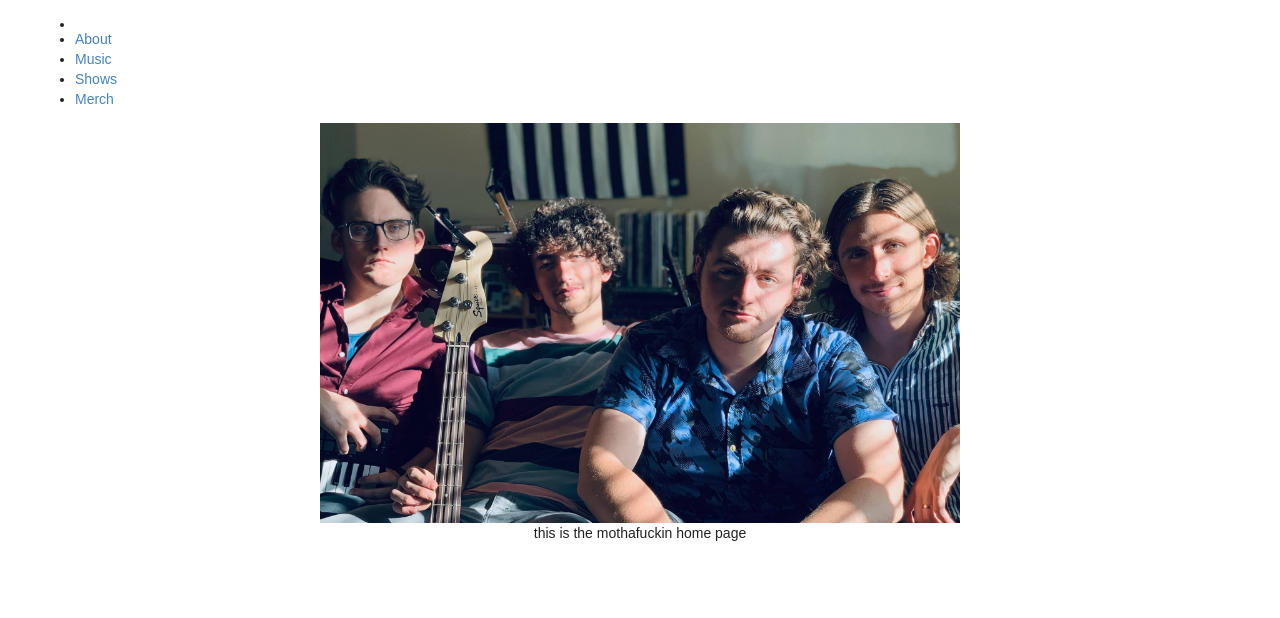
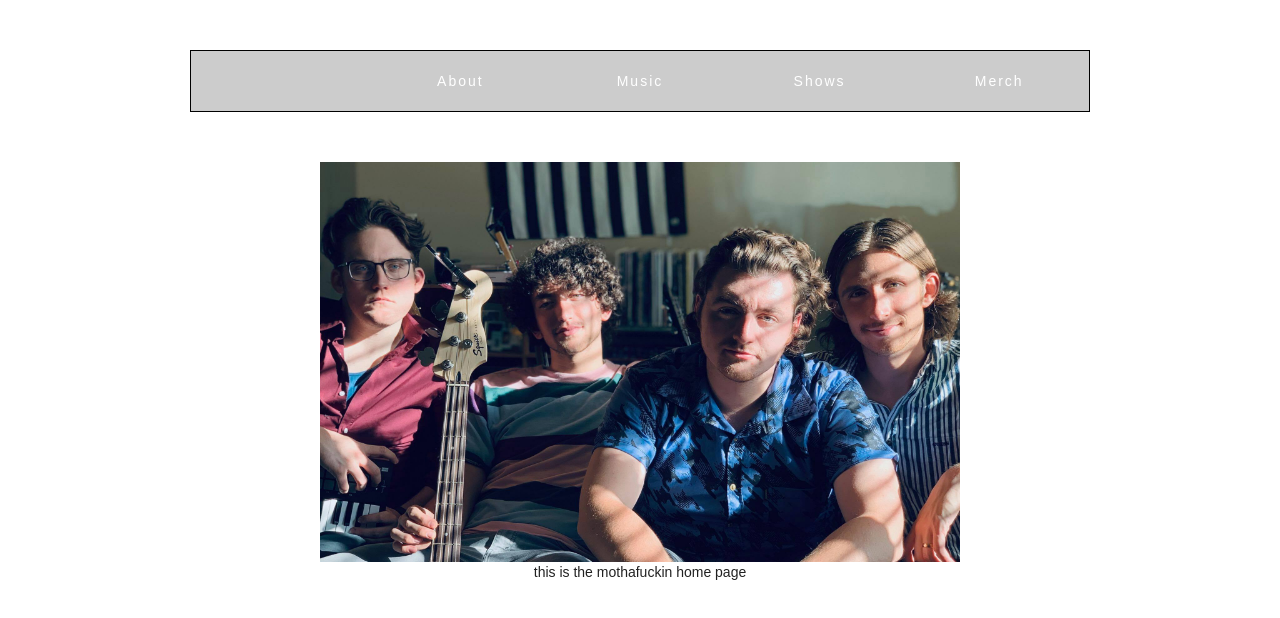
Before and after one commit to Craveburn/dad-bod-v2, a React (Create React App) app: page / in a window 1280 px wide. Shown: the top 618 px of the page. Built offline with nearby package versions, Linux system fonts and the light colour scheme.

Commit message:
the location of the navbar, and made a slight improvement to animations, having a hard time trying to get the damn pcture to show up in the navbar

```diff
--- a/src/navigation/Navbar.css
+++ b/src/navigation/Navbar.css
@@ -1,4 +1,82 @@
-.body {
+/* referencing navbar-css */
+
+/* .wrapper {
+    border: 1px solid red;
+    font-family: sans-serif;
+    background-image: linear-gradient(260deg, red 0%,#677997 100%)
+} */
+
+.logoContainer {
+    max-width: 1000px;
+    margin: 0 auto;
+    padding:50px;
+}
+
+/* img prop goes here */
+.logo {
+    background: url('../pics/Dad-Bod_Red.png') no-repeat;
+    background-size: 100%; /* moved this property down */
+    width: 100%;
+    height: 100%
+}
+
+.page {
+    color: white;
+    letter-spacing: 2px;
+    text-decoration: none;
+    background: rgba(0,0,0,0.2);
+    padding:20px;
+    width:100%;
+    text-align: center;
+    transition: all 0.5s;
+}
+
+.page:hover {
+    background:rgba(0,0,0,0.3);
+}
+
+/* flex container */
+.logoContainer ul {
+    border:1px solid black;
+    list-style: none;
+    margin: 0;
+    padding: 0;
+    display: flex;
+}
+
+/* flex items */
+.logoContainer li {
+    flex: 1;
+    text-align: center;
+    display: flex;
+}
+
+.logoContainer .logo {
+    flex: 8;
+}
+
+.logoContainer .page {
+    flex-basis: 100%;
+    display: flex;
+    align-items: center;
+}
+
+.logoContainer span {
+    display: block;
+    width: 100%;
+}
+
+
+
+
+
+
+
+
+
+
+
+/* .body {
     background-color: aliceblue;
     display: flex;
     justify-content: flex-start;
@@ -20,6 +98,6 @@ h3 {
     display: flex;
     background: url('../pics/Dad-Bod_Red.png') no-repeat;
     background-size: 100%; /** moved this property down */
-    height: 100%;
+    /* height: 100%;
     width: 10vw;
-}
+} */
```
